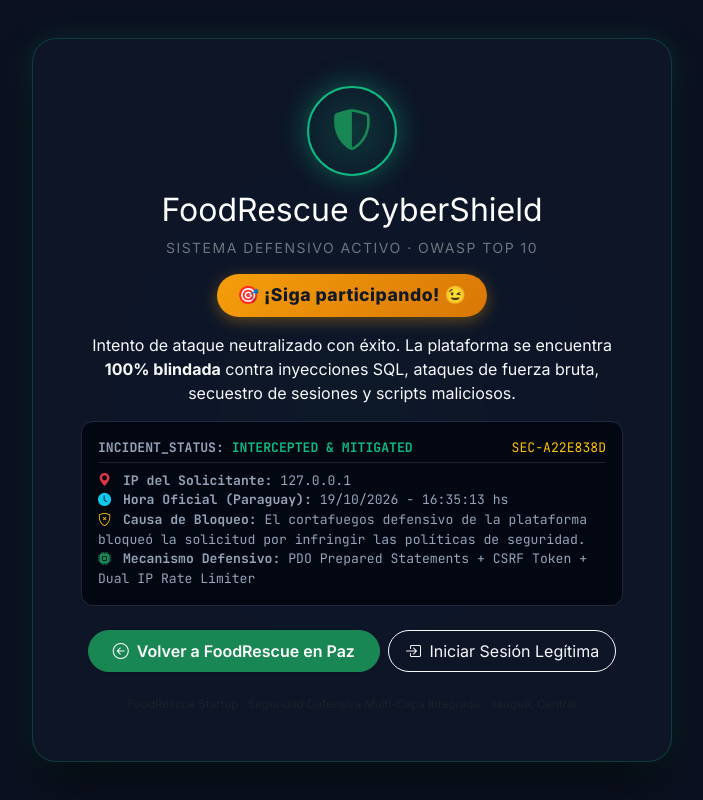
After one commit to betodure12/FoodRescue, a PHP site: page /bloqueado.php in a window 1280 px wide. The commit adds this page. Shown: the whole page, without its empty margins (288-991 px from the left). Run offline with PHP 8.4, Linux system fonts and the light colour scheme.

Commit message:
feat: banner interactivo de bienvenida y pantalla CyberShield 'Siga participando' ante intentos de ataque

```diff
--- /dev/null
+++ b/bloqueado.php
@@ -0,0 +1,170 @@
+<?php
+require_once __DIR__ . '/config/db.php';
+initSecureSession();
+sendSecurityHeaders();
+
+$pageTitle = "Acceso Protegido - FoodRescue CyberShield";
+$motivo = safeOutput($_GET['motivo'] ?? 'actividad_sospechosa');
+$ip = $_SERVER['REMOTE_ADDR'] ?? '127.0.0.1';
+$horaPy = date('d/m/Y - H:i:s');
+$incidentCode = 'SEC-' . strtoupper(substr(md5($ip . time()), 0, 8));
+
+$motivosExplicacion = [
+    'rate_limit' => 'Se ha detectado una ráfaga excesiva de peticiones o intento de fuerza bruta automatizada.',
+    'csrf' => 'Se intentó ejecutar una petición sin token CSRF válido o con firma alterada.',
+    'sqli' => 'Se detectaron patrones de inyección SQL (SQLi) o caracteres no autorizados en los parámetros.',
+    'xss' => 'Se detectó intento de inyección de scripts o contenido HTML ejecutable (XSS).',
+    'bot' => 'Se detectó tráfico proveniente de escáneres de vulnerabilidades o herramientas automáticas de hacking.',
+    'actividad_sospechosa' => 'El cortafuegos defensivo de la plataforma bloqueó la solicitud por infringir las políticas de seguridad.'
+];
+
+$detalleMotivo = $motivosExplicacion[$motivo] ?? $motivosExplicacion['actividad_sospechosa'];
+?>
+<!DOCTYPE html>
+<html lang="es">
+<head>
+    <meta charset="UTF-8">
+    <meta name="viewport" content="width=device-width, initial-scale=1.0">
+    <title><?= $pageTitle ?></title>
+    <!-- Google Fonts -->
+    <link rel="preconnect" href="https://fonts.googleapis.com">
+    <link rel="preconnect" href="https://fonts.gstatic.com" crossorigin>
+    <link href="https://fonts.googleapis.com/css2?family=Inter:wght@400;600;700;800&family=JetBrains+Mono:wght@400;700&display=swap" rel="stylesheet">
+    <!-- Bootstrap 5 CSS -->
+    <link href="https://cdn.jsdelivr.net/npm/bootstrap@5.3.2/dist/css/bootstrap.min.css" rel="stylesheet">
+    <link rel="stylesheet" href="https://cdn.jsdelivr.net/npm/bootstrap-icons@1.11.2/font/bootstrap-icons.min.css">
+    <style>
+        body {
+            background-color: #0b1120;
+            color: #f1f5f9;
+            font-family: 'Inter', sans-serif;
+            min-height: 100vh;
+            display: flex;
+            align-items: center;
+            justify-content: center;
+            padding: 1.5rem;
+            position: relative;
+            overflow-x: hidden;
+        }
+        body::before {
+            content: '';
+            position: absolute;
+            width: 500px;
+            height: 500px;
+            background: radial-gradient(circle, rgba(16, 185, 129, 0.12) 0%, rgba(11, 17, 32, 0) 70%);
+            top: 50%;
+            left: 50%;
+            transform: translate(-50%, -50%);
+            z-index: 0;
+            pointer-events: none;
+        }
+        .shield-card {
+            background: rgba(15, 23, 42, 0.85);
+            backdrop-filter: blur(16px);
+            border: 1px solid rgba(16, 185, 129, 0.25);
+            border-radius: 1.5rem;
+            box-shadow: 0 25px 50px -12px rgba(0, 0, 0, 0.7), 0 0 30px rgba(16, 185, 129, 0.15);
+            position: relative;
+            z-index: 1;
+            max-width: 640px;
+            width: 100%;
+        }
+        .shield-icon-container {
+            width: 88px;
+            height: 88px;
+            border-radius: 50%;
+            background: radial-gradient(circle, rgba(16, 185, 129, 0.2) 0%, rgba(15, 23, 42, 0.8) 100%);
+            border: 2px solid #10b981;
+            display: inline-flex;
+            align-items: center;
+            justify-content: center;
+            box-shadow: 0 0 25px rgba(16, 185, 129, 0.4);
+            animation: pulse-shield 2.5s infinite;
+        }
+        @keyframes pulse-shield {
+            0%, 100% { box-shadow: 0 0 20px rgba(16, 185, 129, 0.3); transform: scale(1); }
+            50% { box-shadow: 0 0 35px rgba(16, 185, 129, 0.6); transform: scale(1.04); }
+        }
+        .badge-siga {
+            background: linear-gradient(135deg, #f59e0b, #d97706);
+            color: #111827;
+            font-weight: 800;
+            font-size: 1.1rem;
+            letter-spacing: 0.5px;
+            padding: 0.5rem 1.25rem;
+            border-radius: 50rem;
+            box-shadow: 0 4px 15px rgba(245, 158, 11, 0.35);
+            display: inline-block;
+        }
+        .terminal-box {
+            background: #030712;
+            border: 1px solid #1e293b;
+            border-radius: 0.75rem;
+            font-family: 'JetBrains Mono', monospace;
+            font-size: 0.82rem;
+            color: #94a3b8;
+            padding: 1rem;
+            text-align: left;
+        }
+        .terminal-highlight {
+            color: #10b981;
+            font-weight: 700;
+        }
+    </style>
+</head>
+<body>
+
+<div class="shield-card p-4 p-md-5 text-center">
+
+    <!-- Escudo Animado -->
+    <div class="mb-3">
+        <div class="shield-icon-container">
+            <i class="bi bi-shield-shaded text-success fs-1"></i>
+        </div>
+    </div>
+
+    <!-- Título Principal -->
+    <h2 class="fw-extrabold text-white mb-2">FoodRescue CyberShield</h2>
+    <div class="text-secondary small text-uppercase mb-3" style="letter-spacing: 1.5px;">Sistema Defensivo Activo · OWASP Top 10</div>
+
+    <!-- Mensaje Solicitado: ¡Siga Participando! -->
+    <div class="mb-3">
+        <span class="badge-siga">
+            🎯 ¡Siga participando! 😉
+        </span>
+    </div>
+
+    <p class="text-light fs-6 mb-3">
+        Intento de ataque neutralizado con éxito. La plataforma se encuentra <strong>100% blindada</strong> contra inyecciones SQL, ataques de fuerza bruta, secuestro de sesiones y scripts maliciosos.
+    </p>
+
+    <!-- Caja de Diagnóstico / Reporte Técnico -->
+    <div class="terminal-box mb-4">
+        <div class="d-flex justify-content-between border-bottom border-secondary border-opacity-25 pb-1 mb-2">
+            <span><strong>INCIDENT_STATUS:</strong> <span class="terminal-highlight">INTERCEPTED & MITIGATED</span></span>
+            <span class="text-warning"><?= $incidentCode ?></span>
+        </div>
+        <div><i class="bi bi-geo-alt-fill text-danger me-1"></i> <strong>IP del Solicitante:</strong> <?= htmlspecialchars($ip) ?></div>
+        <div><i class="bi bi-clock-fill text-info me-1"></i> <strong>Hora Oficial (Paraguay):</strong> <?= $horaPy ?> hs</div>
+        <div><i class="bi bi-shield-x text-warning me-1"></i> <strong>Causa de Bloqueo:</strong> <?= htmlspecialchars($detalleMotivo) ?></div>
+        <div><i class="bi bi-cpu-fill text-success me-1"></i> <strong>Mecanismo Defensivo:</strong> PDO Prepared Statements + CSRF Token + Dual IP Rate Limiter</div>
+    </div>
+
+    <!-- Botones de Acción -->
+    <div class="d-flex flex-wrap gap-2 justify-content-center">
+        <a href="index.php" class="btn btn-success rounded-pill px-4 py-2 fw-semibold shadow-sm">
+            <i class="bi bi-arrow-left-circle me-1"></i> Volver a FoodRescue en Paz
+        </a>
+        <a href="login.php" class="btn btn-outline-light rounded-pill px-3 py-2 small fw-medium">
+            <i class="bi bi-box-arrow-in-right me-1"></i> Iniciar Sesión Legítima
+        </a>
+    </div>
+
+    <div class="mt-4 text-muted small" style="font-size: 0.72rem;">
+        FoodRescue Startup · Seguridad Defensiva Multi-Capa Integrada · Itauguá, Central
+    </div>
+
+</div>
+
+</body>
+</html>
--- a/login_process.php
+++ b/login_process.php
@@ -8,7 +8,7 @@ if ($_SERVER['REQUEST_METHOD'] !== 'POST') {
 }
 
 if (!verifyCsrfToken($_POST['csrf_token'] ?? null)) {
-    $_SESSION['flash_error'] = "Petición no válida o token de seguridad expirado (CSRF). Intenta nuevamente.";
+    $_SESSION['flash_error'] = "🛡️ FoodRescue CyberShield: Petición no autorizada (CSRF Token Inválido). ¡Sigue participando! 😉";
     header("Location: login.php");
     exit;
 }
@@ -17,7 +17,7 @@ $rawEmail = $_POST['email'] ?? '';
 $rawPassword = $_POST['password'] ?? '';
 
 if (!is_string($rawEmail) || !is_string($rawPassword)) {
-    $_SESSION['flash_error'] = "Parámetros de acceso no válidos.";
+    $_SESSION['flash_error'] = "🛡️ FoodRescue CyberShield: Formato de petición alterado. ¡Sigue participando! 😉";
     header("Location: login.php");
     exit;
 }
@@ -35,7 +35,7 @@ if (empty($email) || empty($password)) {
 $rateKey = 'login_' . $email . '_' . ($_SERVER['REMOTE_ADDR'] ?? 'ip');
 if (!checkRateLimit($rateKey, 5, 60)) {
     $remaining = getRateLimitRemainingSeconds($rateKey);
-    $_SESSION['flash_error'] = "Demasiados intentos fallidos. Tu acceso está protegido temporalmente. Por favor espera {$remaining} segundos antes de reintentar.";
+    $_SESSION['flash_error'] = "🛡️ FoodRescue CyberShield: Límite de intentos superado. ¡Sigue participando! 😉 Tu acceso está bloqueado preventivamente por {$remaining} segundos.";
     header("Location: login.php");
     exit;
 }
--- a/register_process.php
+++ b/register_process.php
@@ -8,7 +8,7 @@ if ($_SERVER['REQUEST_METHOD'] !== 'POST') {
 }
 
 if (!verifyCsrfToken($_POST['csrf_token'] ?? null)) {
-    $_SESSION['flash_error'] = "Petición no válida o token de seguridad expirado (CSRF). Intenta nuevamente.";
+    $_SESSION['flash_error'] = "🛡️ FoodRescue CyberShield: Petición no autorizada (CSRF Token Inválido). ¡Sigue participando! 😉";
     header("Location: register.php");
     exit;
 }
@@ -17,7 +17,7 @@ if (!verifyCsrfToken($_POST['csrf_token'] ?? null)) {
 $rateKey = 'register_' . ($_SERVER['REMOTE_ADDR'] ?? 'ip');
 if (!checkRateLimit($rateKey, 4, 120)) {
     $remaining = getRateLimitRemainingSeconds($rateKey);
-    $_SESSION['flash_error'] = "Límite de solicitudes de registro superado. Por favor espera {$remaining} segundos antes de intentar crear otra cuenta.";
+    $_SESSION['flash_error'] = "🛡️ FoodRescue CyberShield: Límite de solicitudes de registro superado. ¡Sigue participando! 😉 Espera {$remaining} segundos.";
     header("Location: register.php");
     exit;
 }
```
Also changed, not shown: index.php (+43 -0 lines), .htaccess.
